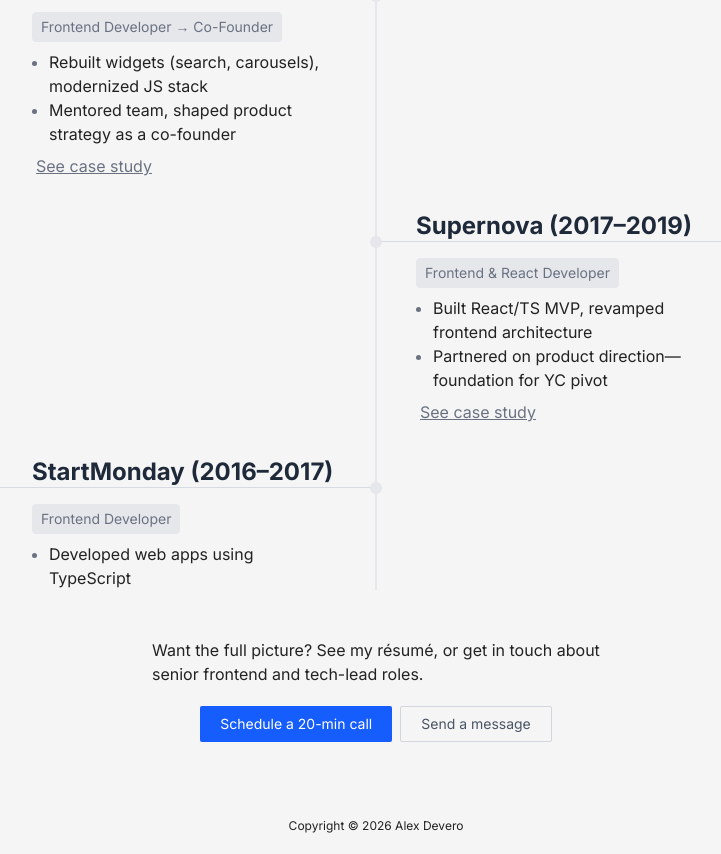
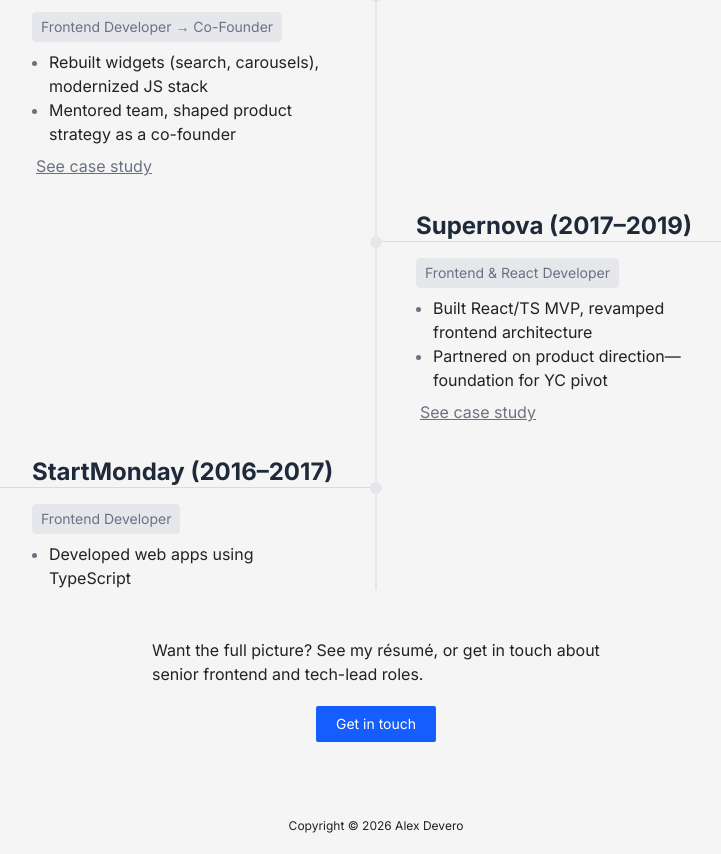
Before and after one commit to alexdevero/alex-devero-website-nextjs, a Next.js app: page /work in a window 1280 px wide. Shown: the part 712-1566 px from the top of the page, without its empty margins (264-985 px from the left). Built offline with nearby package versions, Linux system fonts and the light colour scheme; no server answers; some icons are missing; what next-recaptcha-v3 would draw is missing.

Commit message:
chore: fix CTA copy text

```diff
--- a/src/components/Cta/Cta.tsx
+++ b/src/components/Cta/Cta.tsx
@@ -1,11 +1,6 @@
-'use client'
-
-import { track } from '@vercel/analytics'
-
 import classNames from 'classnames'
 import type { FC } from 'react'
 
-import { calendlyLink } from '@/constants/links'
 import { routes } from '@/constants/router'
 
 import { Button } from '../Button'
@@ -22,7 +17,7 @@ type Props = {
 export const Cta: FC<Props> = ({
   text,
   className,
-  ctaText = 'Send a message',
+  ctaText = 'Get in touch',
   centered = false,
   ctaUrl = routes.contact,
 }) => (
@@ -37,13 +32,8 @@ export const Cta: FC<Props> = ({
       </div>
     )}
 
-    <div className="flex flex-col gap-2 sm:flex-row">
-      <Button centered={false} href={calendlyLink} onClick={() => track('cta_schedule_call')}>
-        Schedule a 20-min call
-      </Button>
-      <Button href={ctaUrl} variant="outline">
-        {ctaText}
-      </Button>
-    </div>
+    <Button centered={false} href={ctaUrl}>
+      {ctaText}
+    </Button>
   </div>
 )
```
